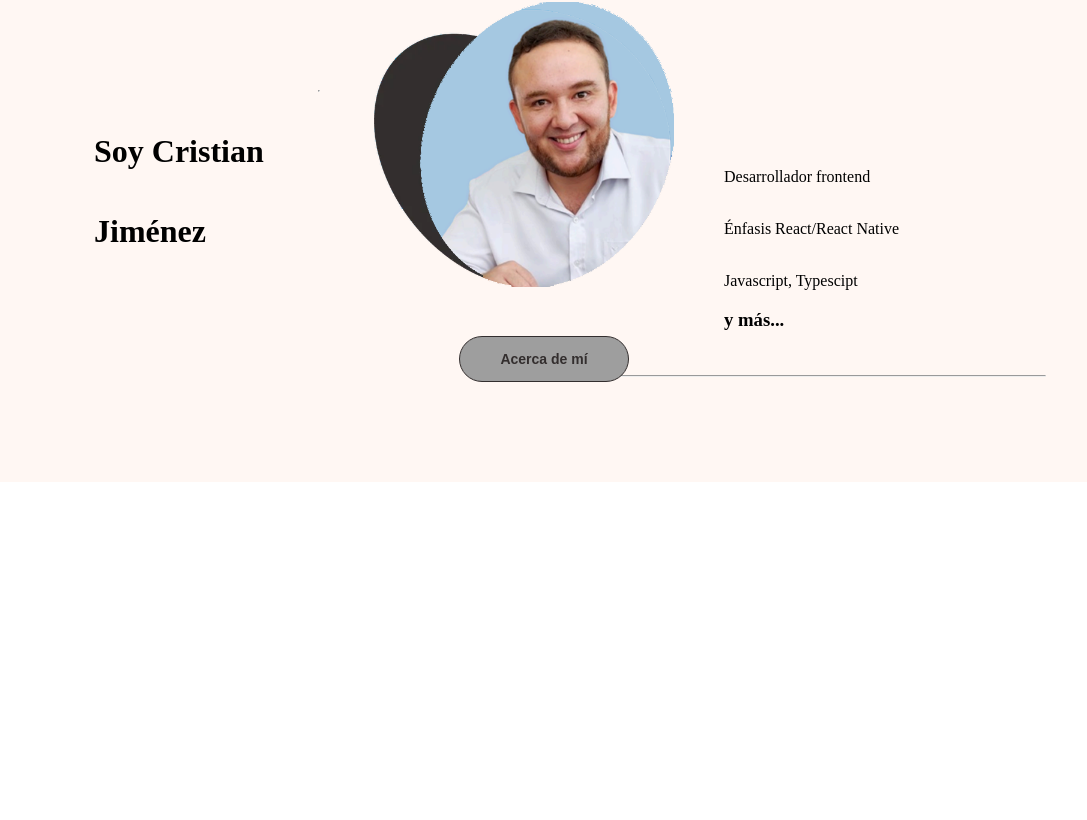
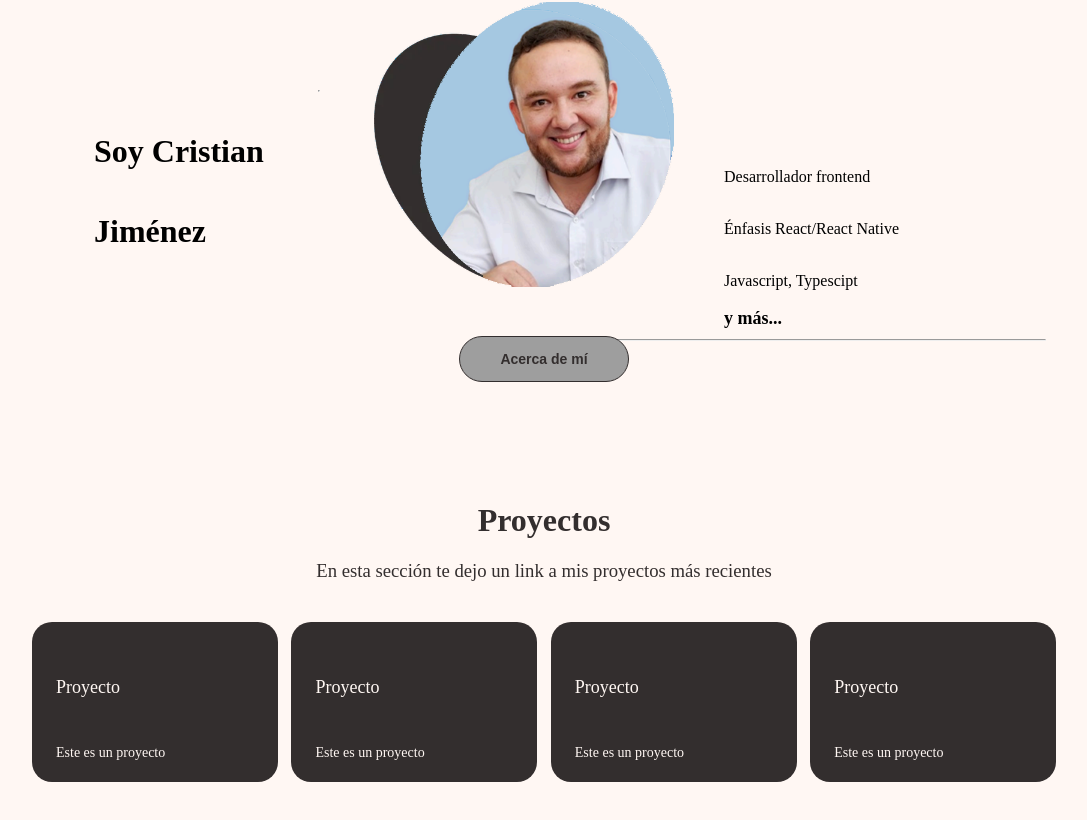
Before and after one commit to Voltaire2121/portfolio, a React (Vite) app: page / in a window 1280 px wide. Shown: the part 726-1546 px from the top of the page, without its empty margins (96-1183 px from the left). Before the commit the page ends 1208 px from the top, so only its background shows below. Built offline with nearby package versions, Linux system fonts and the light colour scheme; grey boxes are pictures that could not be loaded.

Commit message:
Add projects div
Projects div has been added with smooth scale transition

```diff
--- a/src/screens/Home/home.css
+++ b/src/screens/Home/home.css
@@ -116,6 +116,90 @@
   width: 500px;
   margin-top: 8px;
 }
+.mainimageright__hover {
+  cursor: pointer;
+  font-weight: bold;
+  display: flex;
+  width: 270px;
+  font-size: 18px;
+}
+.mainimageright__hovermore {
+  display: flex;
+  flex-direction: column;
+  position: absolute;
+  margin-left: 75px;
+  background-color: #332e2e;
+  color: white;
+  width: 100px;
+  border: 1px solid black;
+  padding: 10px;
+  border-radius: 5px;
+  font-weight: normal;
+  opacity: 0;
+  visibility: hidden;
+  transition:
+    opacity 0.3s ease-in,
+    visibility 0.3s ease-in;
+}
+.mainimageright__hover:hover .mainimageright__hovermore {
+  visibility: visible;
+  opacity: 1;
+}
+
+.homeprojects {
+  margin-top: 120px;
+  padding-left: 10%;
+  padding-right: 10%;
+  box-sizing: border-box;
+}
+
+.homeprojects hr {
+  display: none;
+}
+
+.homeprojects h1 {
+  color: #332e2e;
+}
+
+.homeprojects h3 {
+  color: #332e2e;
+  font-weight: normal;
+  margin-top: 20px;
+  margin-bottom: 40px;
+}
+
+.projectsquaresdiv {
+  width: 100%;
+  height: 300px;
+  display: flex;
+  justify-content: space-between;
+}
+
+.projectsquare {
+  display: flex;
+  flex-direction: column;
+  padding: 40px 24px;
+  box-sizing: border-box;
+  justify-content: start;
+  text-align: left;
+  gap: 18px;
+  border-radius: 20px;
+  cursor: pointer;
+  transition: transform 0.3s ease-in-out;
+}
+
+.projectsquare:hover {
+  transform: scale(1.06);
+}
+
+.projectsquare h2 {
+  font-size: 18px;
+  font-weight: normal;
+}
+
+.projectsquare p {
+  font-size: 14px;
+}
 
 /*Responsive cose below*/
 /*
@@ -173,6 +257,13 @@
     width: 300px;
     margin-left: 0px;
   }
+  .homeprojects {
+    padding-left: 5%;
+    padding-right: 5%;
+  }
+  .homeprojects hr {
+    display: block;
+  }
 }
 
 @media only screen and (max-width: 999px) and (min-width: 701px) {
@@ -216,6 +307,9 @@
   .mainimageleft h1 {
     font-size: 25px;
   }
+  .mainimageright__hover {
+    width: 162px;
+  }
 }
 
 @media only screen and (min-width: 1000px) {
@@ -226,6 +320,12 @@
     padding-left: 12%;
     padding-right: 12%;
     box-sizing: border-box;
+  }
+  .projectsquare {
+    width: 24%;
+    height: 160px;
+    background-color: #332e2e;
+    color: #fff7f3;
   }
 }
 
--- a/src/screens/Home/home.tsx
+++ b/src/screens/Home/home.tsx
@@ -32,14 +32,48 @@ const Home = () => {
           <div className="mainimageright">
             <p>Desarrollador frontend</p>
             <p>Énfasis React/React Native</p>
-            <p>
-              Javascript, Typescipt <h3>y más...</h3>
-            </p>
+            <p>Javascript, Typescipt</p>
+            <div className="mainimageright__hover">
+              y más...
+              <div className="mainimageright__hovermore">
+                <p>Java</p>
+                <p>android</p>
+                <p>IOs</p>
+                <p>Git/Github</p>
+                <p>Firebase</p>
+                <p>Figma</p>
+                <p>SQL</p>
+                <p>illustrator</p>
+              </div>
+            </div>
             <hr />
           </div>
         </div>
       </div>
       <button className="homescreenbutton">Acerca de mí</button>
+      <div className="homeprojects">
+        <hr />
+        <h1>Proyectos</h1>
+        <h3>En esta sección te dejo un link a mis proyectos más recientes</h3>
+        <div className="projectsquaresdiv">
+          <div className="projectsquare">
+            <h2>Proyecto</h2>
+            <p>Este es un proyecto</p>
+          </div>
+          <div className="projectsquare">
+            <h2>Proyecto</h2>
+            <p>Este es un proyecto</p>
+          </div>
+          <div className="projectsquare">
+            <h2>Proyecto</h2>
+            <p>Este es un proyecto</p>
+          </div>
+          <div className="projectsquare">
+            <h2>Proyecto</h2>
+            <p>Este es un proyecto</p>
+          </div>
+        </div>
+      </div>
     </div>
   )
 }
```
